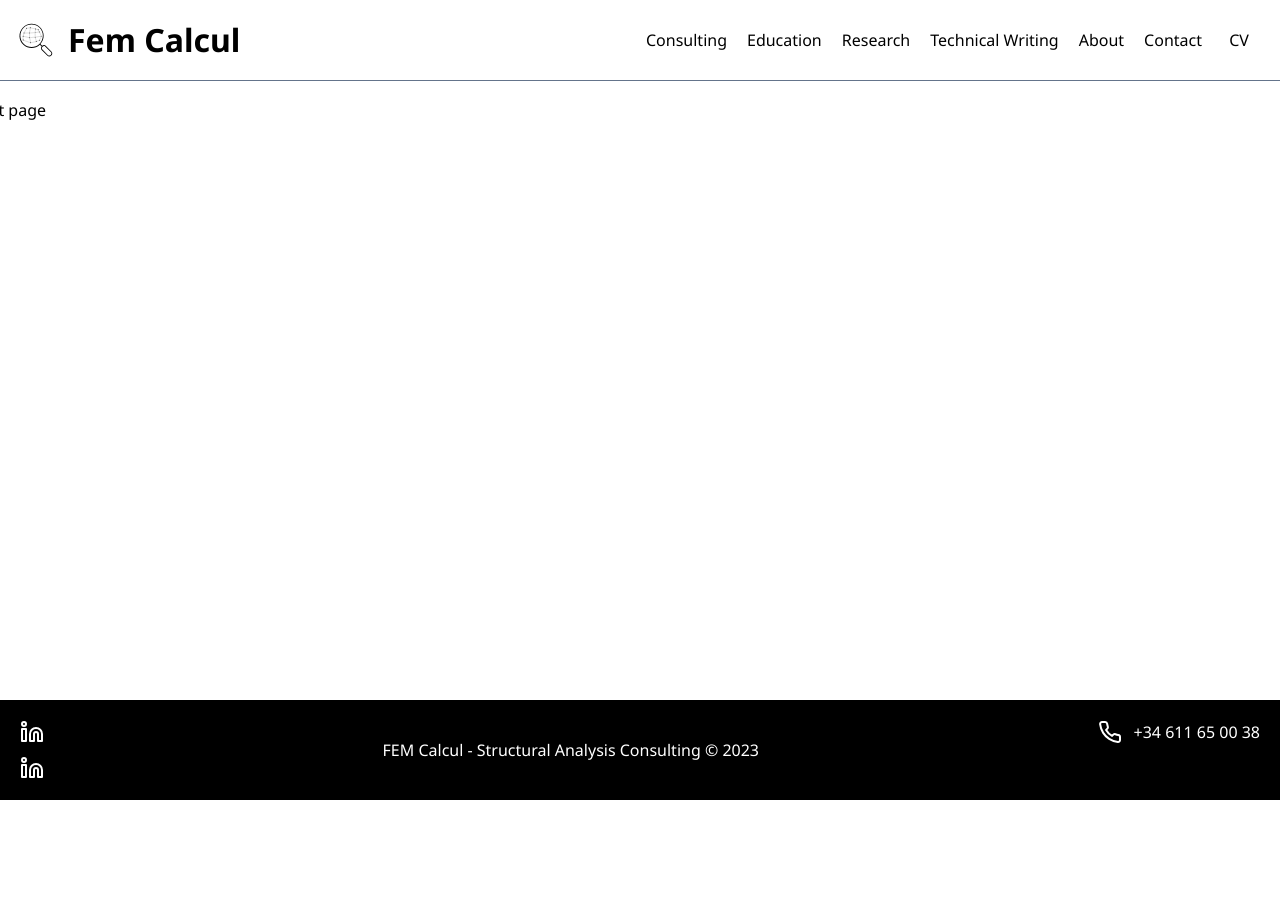
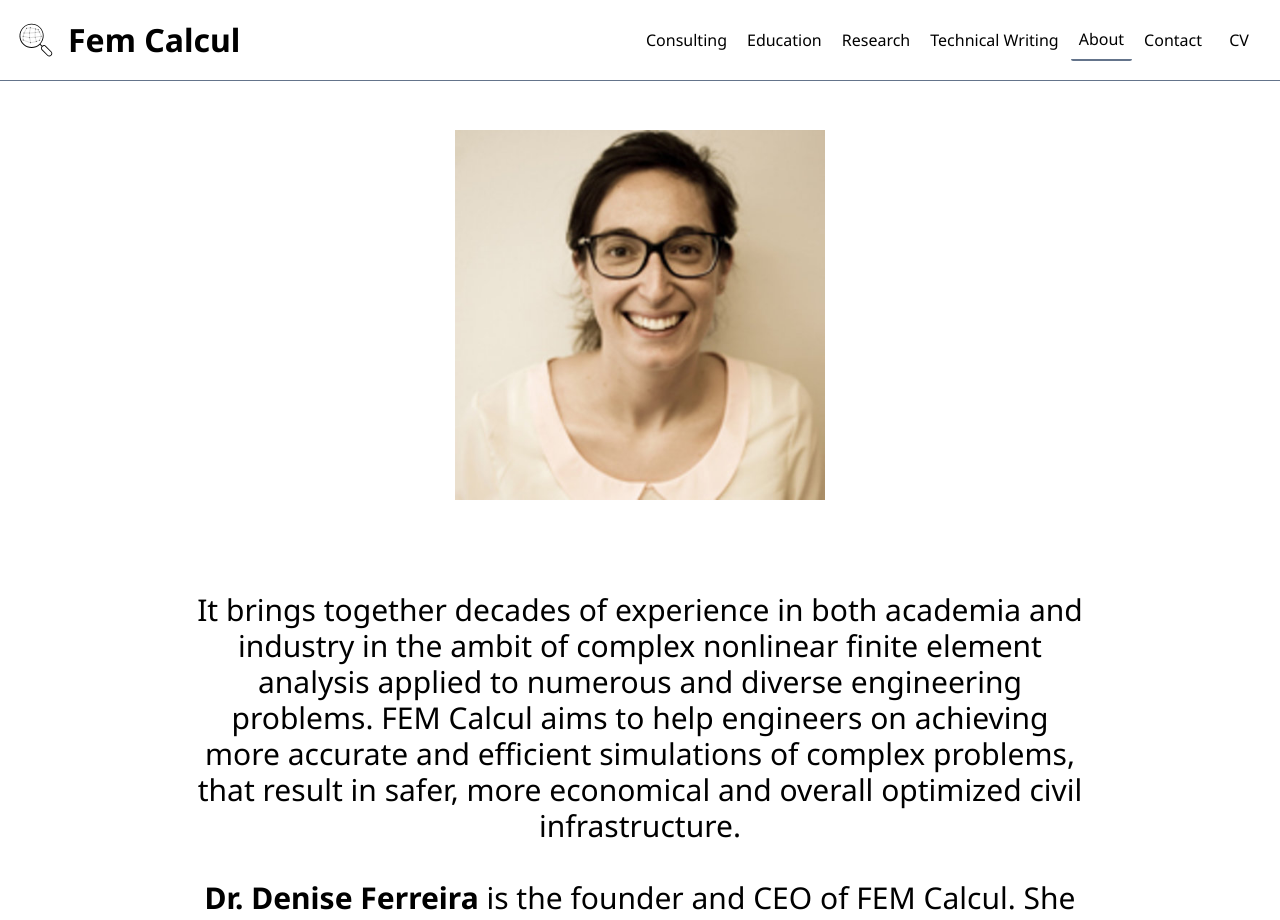
Before and after one commit to andre4130/fem-calcul, a Next.js app: page /about in a window 1280 px wide. Shown: the top 920 px of the page. Before the commit the page ends 800 px from the top, so only its background shows below. Built offline with nearby package versions, Linux system fonts and the light colour scheme.

Commit message:
added first draft of about

```diff
--- a/app/(main)/(routes)/about/page.tsx
+++ b/app/(main)/(routes)/about/page.tsx
@@ -1,3 +1,68 @@
+import SectionBanner from '@/components/femcalculComponents/section/components/section-banner';
+import SectionIntroText from '@/components/femcalculComponents/section/components/section-intro-text';
+import Image from 'next/image';
+import denise from '../../../../public/images/denise.jpg';
+import CardComponent from '../../(components)/cardComponent';
 export default function AboutPage() {
-  return <div>about page</div>;
+  return (
+    <>
+      <div className="flex justify-center pt-8">
+        <Image src={denise} alt={'denise_ferreira'} height={370} width={370} />
+      </div>
+      <SectionIntroText
+        text={
+          <>
+            <p>
+              It brings together decades of experience in both academia and industry in the ambit of complex nonlinear
+              finite element analysis applied to numerous and diverse engineering problems. FEM Calcul aims to help
+              engineers on achieving more accurate and efficient simulations of complex problems, that result in safer,
+              more economical and overall optimized civil infrastructure.
+            </p>
+            <br />
+            <p>
+              <strong>Dr. Denise Ferreira</strong> is the founder and CEO of FEM Calcul. She obtained her MSc in
+              Structural Engineering from University of Porto, Portugal (2009) and her PhD from Polytechnic University
+              of Catalonia, Barcelona (2013). She worked as a university lecturer and academic researcher being involved
+              in several projects focused on the analysis of concrete structures, covering both numerical and
+              experimental fields. She has worked as a researcher in University of Porto, Polytechnic University of
+              Catalonia and TU Delft. After her academic career she moved to industry. She has worked at DIANA FEA BV,
+              in The Netherlands, since 2016 taken different roles: a kernel developer, documentation curator for the
+              DIANA developments ,training tutor, client support engineer and product specialist. She is a DIANA Expert
+              and, with FEM Calcul, she continues her collaborating with DIANA FEA BV with the tasks of technical
+              writing, training, costumer support and product development.
+            </p>
+            <br />
+            <p>
+              At FEM Calcul we are committed to high standards, to delivering high quality work and always finding the
+              best solutions for the most complex engineering problems.
+            </p>
+            <br />
+            <p className=" underline pt-8">
+              <strong>FEM Calcul stands for:</strong>
+            </p>
+            <div className="p-5 mt-12 rounded-md bg-neutral-200 flex justify-center align-middle">
+              <p>
+                <strong>FEM</strong>, of course, is the acronym of <strong>FINITE ELEMENT METHOD</strong>. We are truly
+                experts on using the finite element method to optimize engineering structural solutions.
+              </p>
+            </div>
+            <div className="p-5 mt-12 rounded-md bg-neutral-200 flex justify-center align-middle">
+              <p>
+                <strong>FEM</strong> is the verb <strong>TO DO</strong> in Catalan language. FEM Calcul is based on the
+                earth of Barcelona, Catalunya. We praise ourselves to be <strong>DOERS</strong>. There is no challenge
+                that we cannot handle, we truly get things done.
+              </p>
+            </div>
+            <div className="p-5 mt-12 rounded-md bg-neutral-200 flex justify-center align-middle">
+              <p>
+                We support the raising of the <strong>FEMinine</strong> leadership in the STEM field. We belief that
+                equal opportunities for both women and men and equal representativeness in business will lead to a
+                better world.
+              </p>
+            </div>
+          </>
+        }
+      />
+    </>
+  );
 }
--- a/components/femcalculComponents/nav-button.tsx
+++ b/components/femcalculComponents/nav-button.tsx
@@ -1,9 +1,10 @@
 import React from 'react';
 import { NavigationMenuItem } from '../ui/navigation-menu';
+import { usePathname } from 'next/navigation';
 
-export default function NavButton({ children }: { children: React.ReactNode }) {
+export default function NavButton({ children, className }: { children: React.ReactNode; className: string }) {
   return (
-    <NavigationMenuItem className="p-2 min-w-[50px] flex justify-center rounded-sm hover:bg-slate-100">
+    <NavigationMenuItem className={`p-2 min-w-[50px] flex justify-center rounded-sm hover:bg-slate-100 ${className}`}>
       {children}
     </NavigationMenuItem>
   );
--- a/components/femcalculComponents/navigationMenu/navigation-menu.tsx
+++ b/components/femcalculComponents/navigationMenu/navigation-menu.tsx
@@ -2,10 +2,14 @@
 import { NavigationMenu, NavigationMenuList } from '@/components/ui/navigation-menu';
 import Link from 'next/link';
 import Image from 'next/image';
-import Footer from '@/components/femcalculComponents/footer';
 import NavButton from '@/components/femcalculComponents/nav-button';
 import mesh from '../../../public/images/research.jpg';
+import { usePathname } from 'next/navigation';
+
 export default function Navigation() {
+  const pathname = usePathname();
+  const underlinedPathname = 'border-b-[2px] border-b-slate-500';
+
   return (
     <NavigationMenu className="hidden md:flex align-middle justify-start w-100 p-4 bg-white w-full border-b-slate-500 border-b-3 b-opacity-50 border-b-[1px]">
       <div className="flex flex-row w-full justify-between items-center">
@@ -19,25 +23,25 @@ export default function Navigation() {
         </div>
         <div>
           <NavigationMenuList>
-            <NavButton>
+            <NavButton className={`${pathname === '/consulting' ? underlinedPathname : undefined}`}>
               <Link href={'/consulting'}>Consulting</Link>
             </NavButton>
-            <NavButton>
+            <NavButton className={`${pathname === '/education' ? underlinedPathname : undefined}`}>
               <Link href={'/education'}>Education</Link>
             </NavButton>
-            <NavButton>
+            <NavButton className={`${pathname === '/research' ? underlinedPathname : undefined}`}>
               <Link href={'/research'}>Research</Link>
             </NavButton>
-            <NavButton>
+            <NavButton className={`${pathname === '/technical-writing' ? underlinedPathname : undefined}`}>
               <Link href={'/technical-writing'}>Technical Writing</Link>
             </NavButton>
-            <NavButton>
+            <NavButton className={`${pathname === '/about' ? underlinedPathname : undefined}`}>
               <Link href={'/about'}>About</Link>
             </NavButton>
-            <NavButton>
+            <NavButton className={`${pathname === '/contact' ? underlinedPathname : undefined}`}>
               <Link href={'/contact'}>Contact</Link>
             </NavButton>
-            <NavButton>
+            <NavButton className={`${pathname === '/cv' ? underlinedPathname : undefined}`}>
               <Link href={'/cv'}>CV</Link>
             </NavButton>
           </NavigationMenuList>
```
